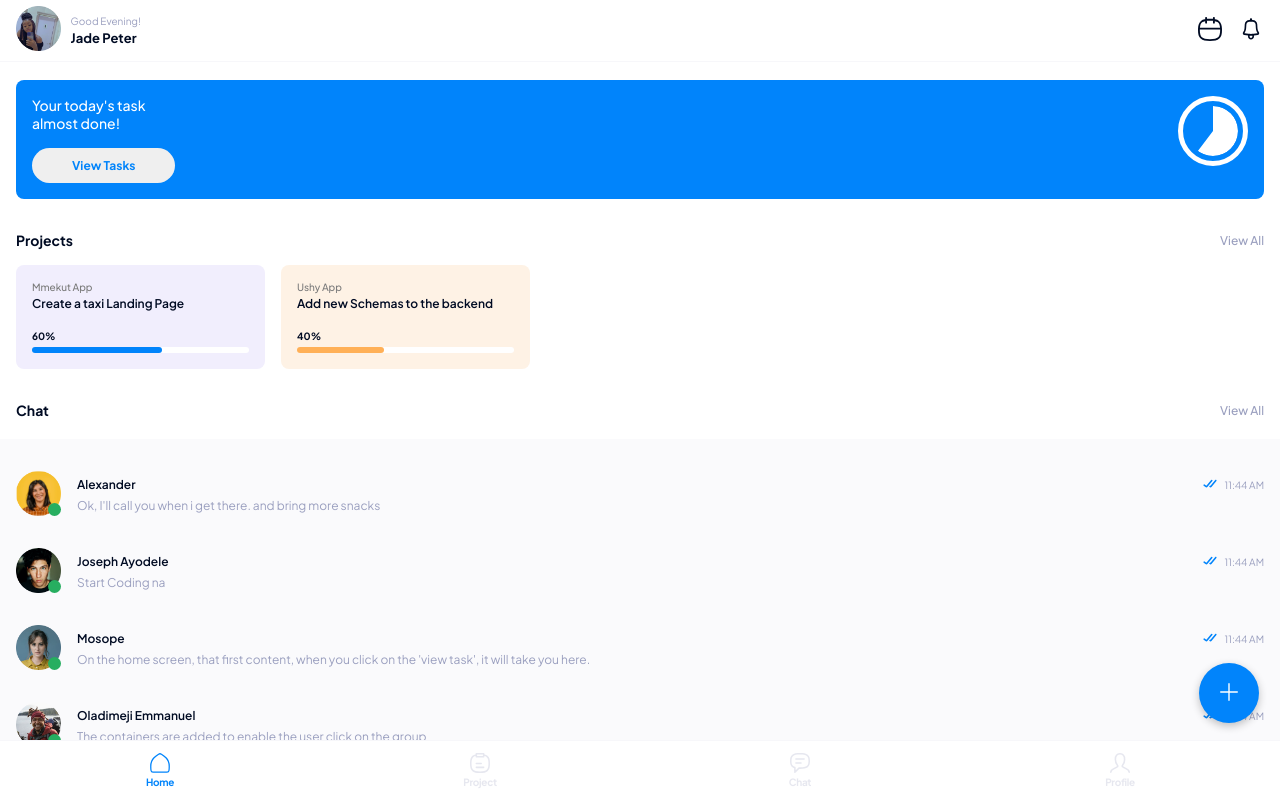
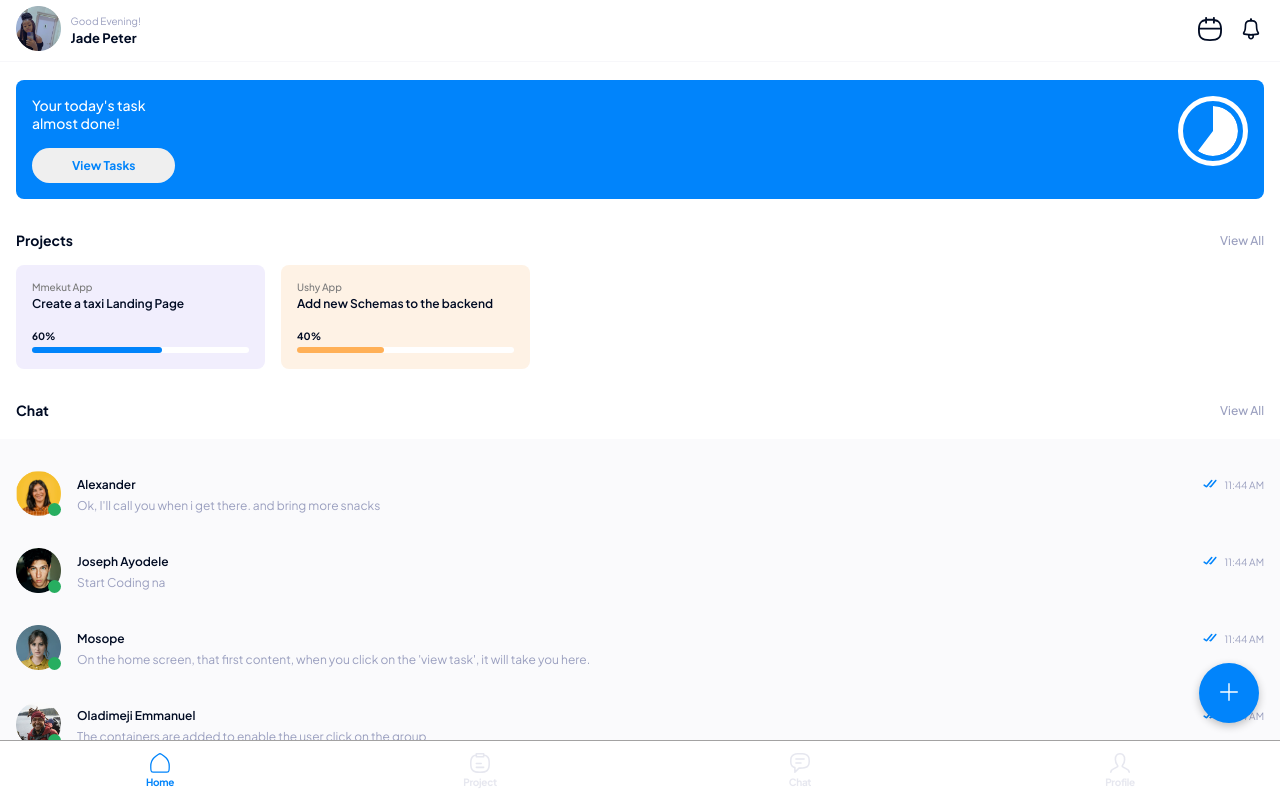
Before and after one commit to 9trocoder/mmekut, a React (Create React App) app: page / in a window 1280 px wide. Shown: the top 798 px of the page. Built offline with nearby package versions, Linux system fonts and the light colour scheme.

Commit message:
Update components.css

```diff
--- a/src/components/components.css
+++ b/src/components/components.css
@@ -226,13 +226,12 @@
   left: 0;
   background-color: #fff;
   width: 100%;
-  border-top: 0.944073px solid rgba(154, 159, 191, 0.15);
   display: grid;
   grid-template-columns: 1fr 1fr 1fr 1fr;
   padding: 12px 0;
   align-items: center;
   justify-content: center;
-  border-top: 1px solid #9a9fbf15;
+  border-top: .1px solid rgba(63, 62, 62, 0.479);
 }
 
 .bottomnav__cnt-item {
```
